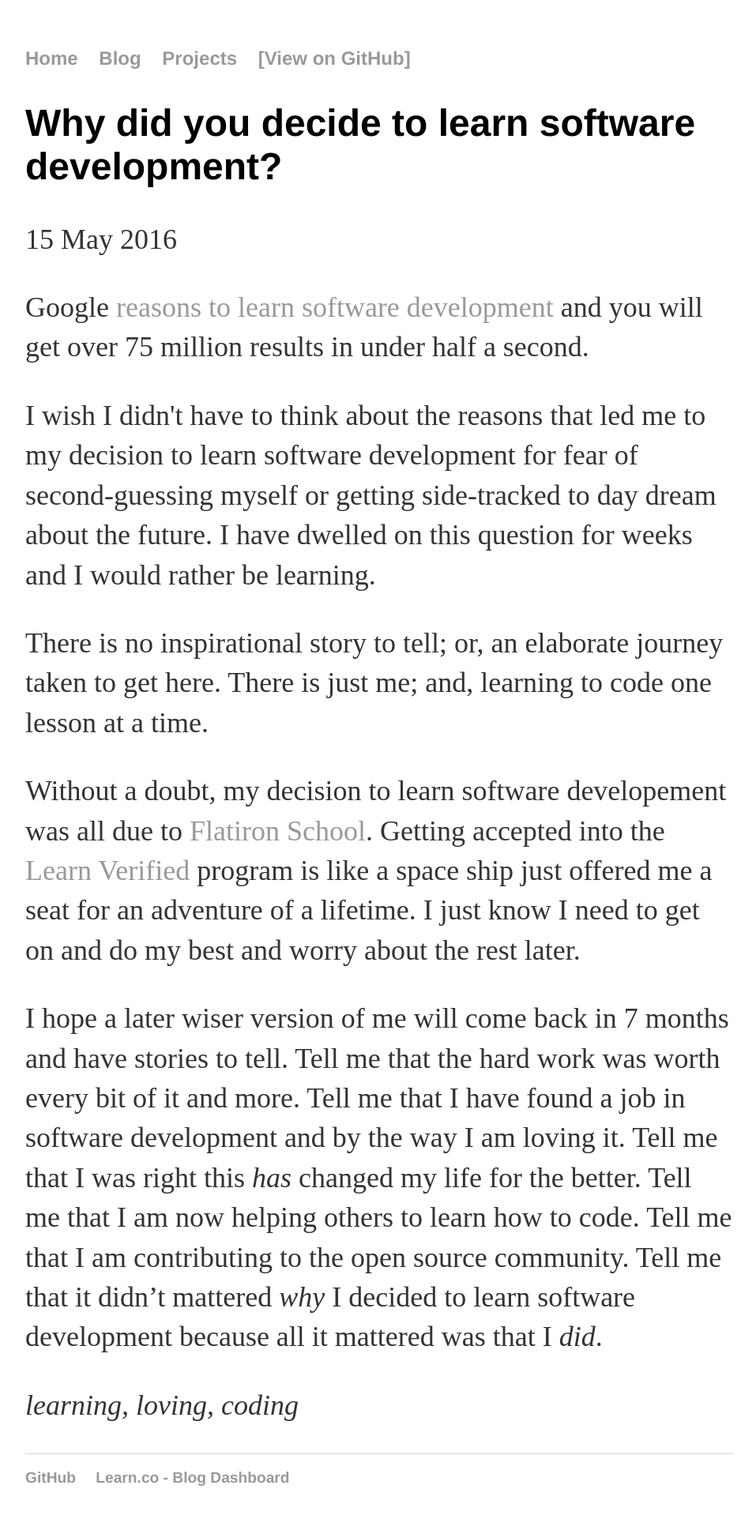
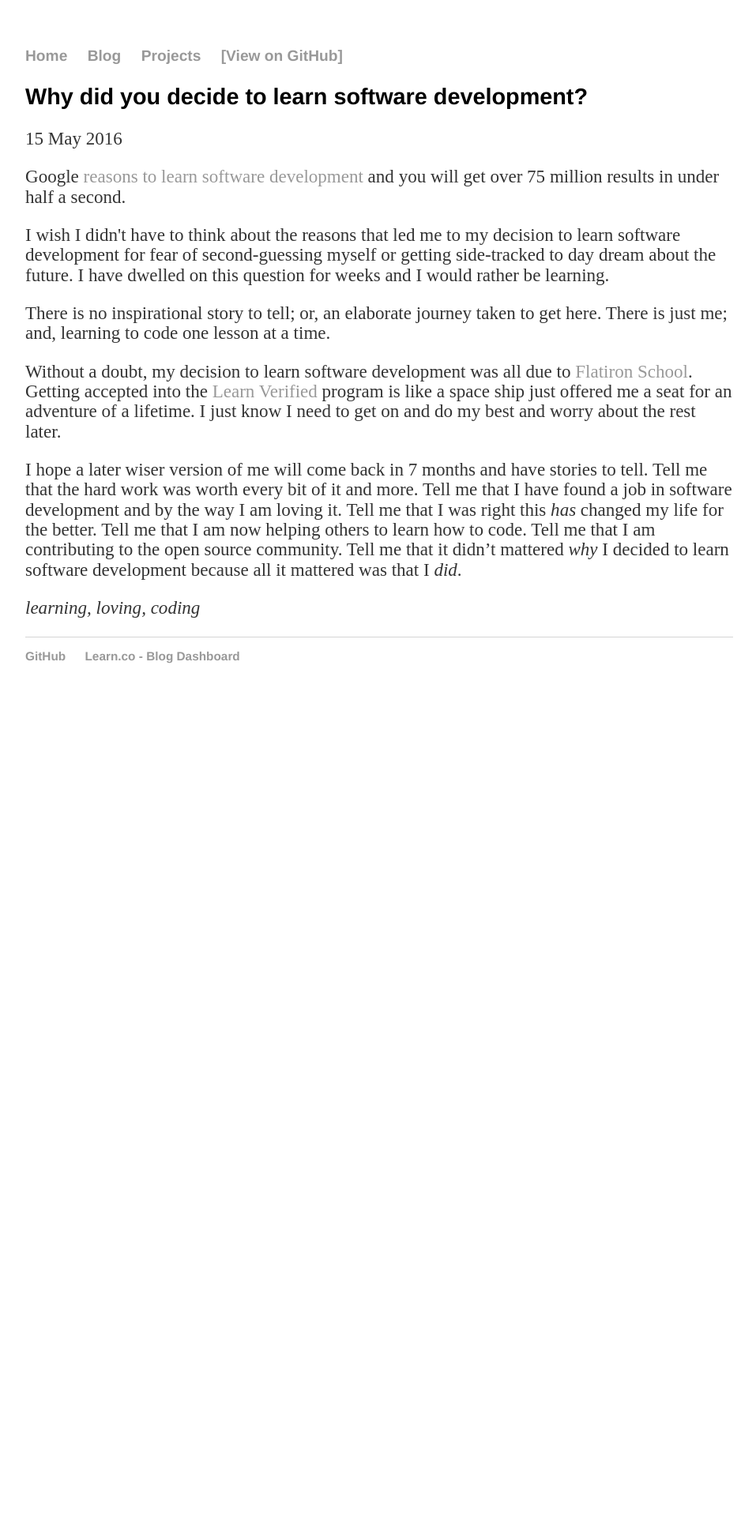
Before and after one commit to beingy/beingy.github.io, a Jekyll site: the page built from _posts/2016-05-15-why-did-i-decide-to-learn-software-development.md, in a window 1280 px wide. Shown: the whole page at 79% size, without its empty margins (160-1117 px from the left). Built offline with Jekyll 4.4.1, drawn with Linux system fonts in a browser that asks for light colours; after the commit the page ends 900 px from its top, so only the background shows below that.

Commit message:
update css

```diff
--- a/_posts/2016-05-15-why-did-i-decide-to-learn-software-development.md
+++ b/_posts/2016-05-15-why-did-i-decide-to-learn-software-development.md
@@ -10,7 +10,7 @@ I wish I didn\'t have to think about the reasons that led me to my decision to l
 
 There is no inspirational story to tell; or, an elaborate journey taken to get here. There is just me; and, learning to code one lesson at a time.
 
-Without a doubt, my decision to learn software developement was all due to [Flatiron School](http://flatironschool.com/). Getting accepted into the [Learn Verified](http://learn.co/with/beingy) program is like a space ship just offered me a seat for an adventure of a lifetime.  I just know I need to get on and do my best and worry about the rest later.
+Without a doubt, my decision to learn software development was all due to [Flatiron School](http://flatironschool.com/). Getting accepted into the [Learn Verified](http://learn.co/with/beingy) program is like a space ship just offered me a seat for an adventure of a lifetime.  I just know I need to get on and do my best and worry about the rest later.
 
 I hope a later wiser version of me will come back in 7 months and have stories to tell.  Tell me that the hard work was worth every bit of it and more.  Tell me that I have found a job in software development and by the way I am loving it.  Tell me that I was right this *has* changed my life for the better.  Tell me that I am now helping others to learn how to code.  Tell me that I am contributing to the open source community. Tell me that it didn't mattered *why* I decided to learn software development because all it mattered was that I *did*.
 
--- a/css/main.css
+++ b/css/main.css
@@ -5,7 +5,7 @@
 /*////////// GLOBAL //////////*/
 
 body {
-    font-size: 1.5em;
+    font-size: 1.2em;
     margin: 60px auto;
     width: 70%;
 }
@@ -32,34 +32,34 @@ a:hover {
 }
 
 h1 {
-    font-size: 2.5em;
+    font-size: 2em;
     font-family:'Helvetica', 'Arial', 'Sans-Serif';
 }
 
 h2 {
-    font-size: 2em;
+    font-size: 1.5em;
     font-family:'Helvetica', 'Arial', 'Sans-Serif';
 }
 
 h3 {
-    font-size: 1.5em;
+    font-size: 1.2em;
     font-family:'Helvetica', 'Arial', 'Sans-Serif';
 }
 
 p {
-    font-size: 1.5em;
-    line-height: 1.4em;
+    font-size: 1.2em;
+    line-height: 1.1em;
     color: #333;
 }
 
 ul.posts {
     margin: 20px auto 40px;
-    font-size: 1.5em;
+    font-size: 1.2em;
 }
 
 .posts ul {
     margin: 20px auto 40px;
-    font-size: 1.5em;
+    font-size: 1.2em;
 }
 
 ul.posts li {
@@ -68,7 +68,7 @@ ul.posts li {
 
 ul.projects {
     margin: 20px auto 40px;
-    font-size: 1.5em;
+    font-size: 1.2em;
 }
 
 ul.projects li {
@@ -78,16 +78,16 @@ ul.projects li {
 
 ol.posts {
     margin: 20px auto 40px;
-    font-size: 1.5em;
+    font-size: 1.2em;
 }
 
 ol {
     margin: 20px auto 40px;
-    font-size: 1.5em;
+    font-size: 1.2em;
 }
 
 code {
-  font-size: 1.5em;
+  font-size: 1.2em;
 }
 
 /*//////// LAYOUT /////////*/
```
